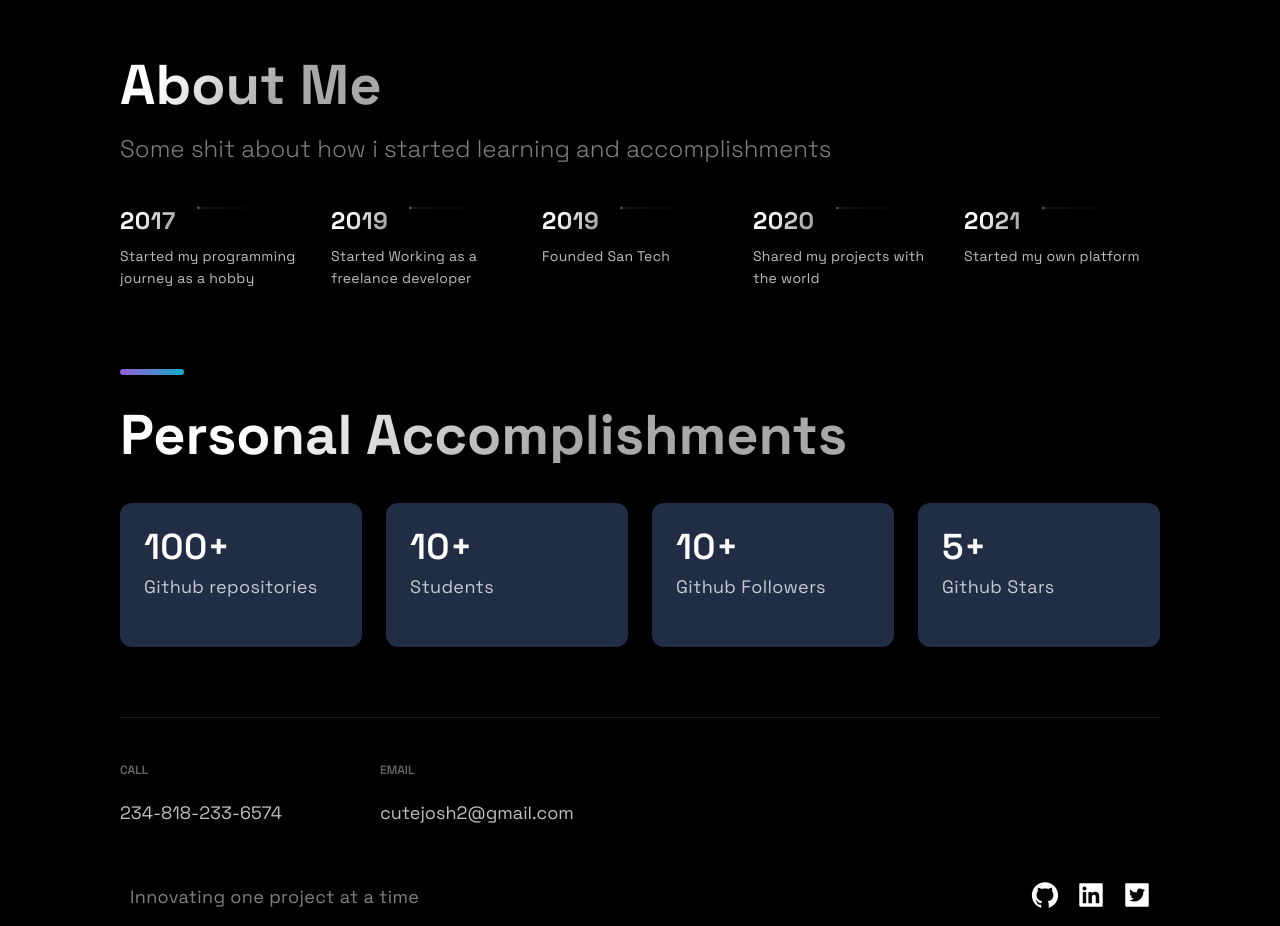
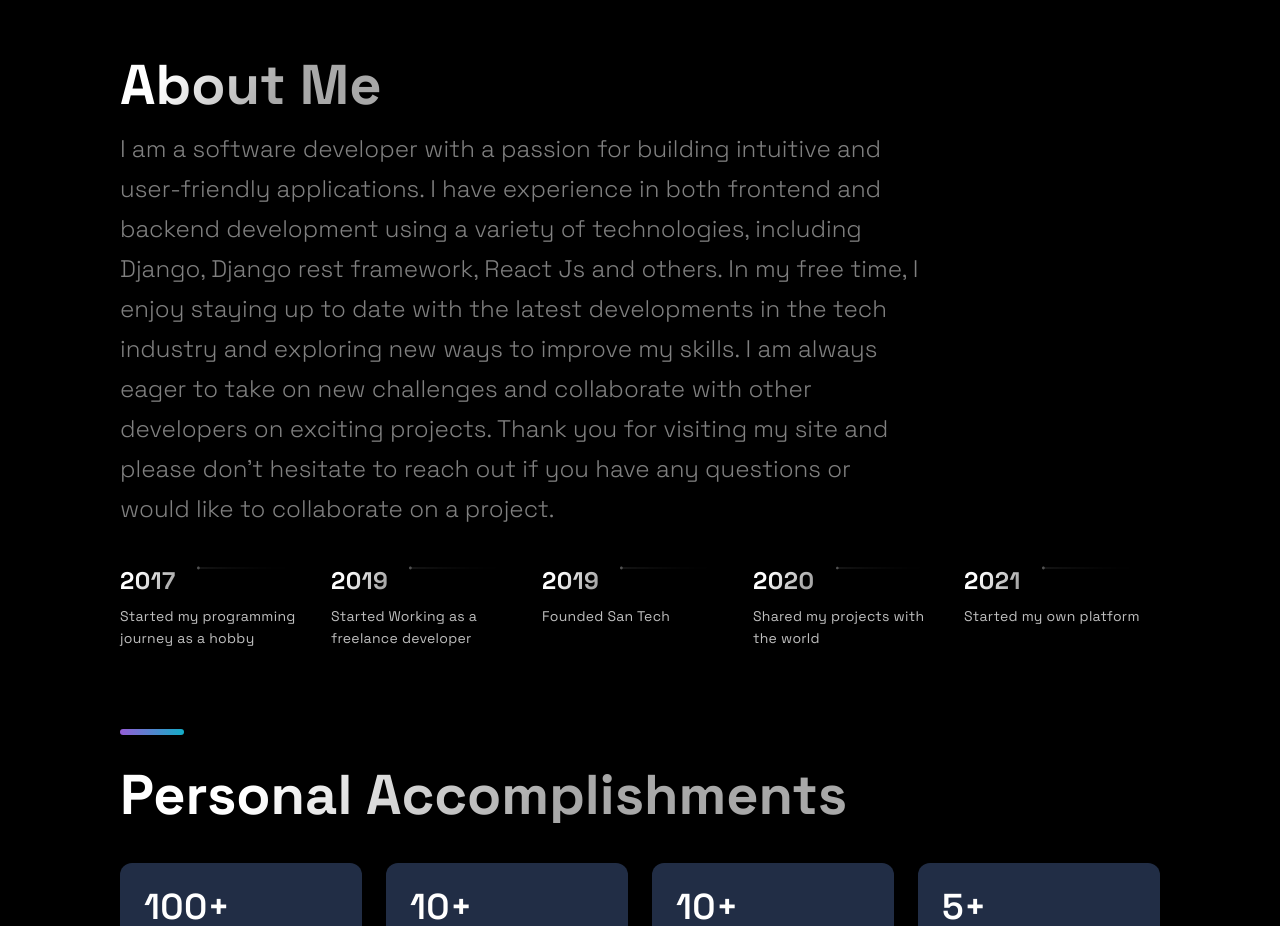
Before and after one commit to skynette/my-portfolio-website, a Next.js app: page / in a window 1280 px wide. Shown: the part 1800-2726 px from the top of the page. Built offline with nearby package versions, Linux system fonts and the light colour scheme.

Commit message:
updated about me

```diff
--- a/src/components/TimeLine/TimeLine.js
+++ b/src/components/TimeLine/TimeLine.js
@@ -45,7 +45,7 @@ const Timeline = () => {
   return (
     <Section id="about">
       <SectionTitle>About Me</SectionTitle>
-      <SectionText>Some shit about how i started learning and accomplishments</SectionText>
+      <SectionText>I am a software developer with a passion for building intuitive and user-friendly applications. I have experience in both frontend and backend development using a variety of technologies, including Django, Django rest framework, React Js and others. In my free time, I enjoy staying up to date with the latest developments in the tech industry and exploring new ways to improve my skills. I am always eager to take on new challenges and collaborate with other developers on exciting projects. Thank you for visiting my site and please don't hesitate to reach out if you have any questions or would like to collaborate on a project.</SectionText>
       <CarouselContainer ref={carouselRef} onScroll={handleScroll}>
         <>
           {TimeLineData.map((item, index) =>(
```
Also changed, not shown: src/constants/constants.js (+4 -4 lines).
